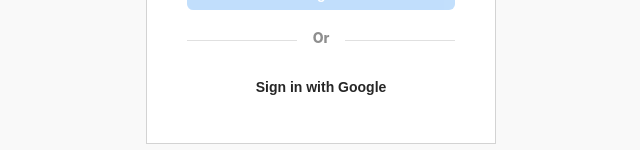
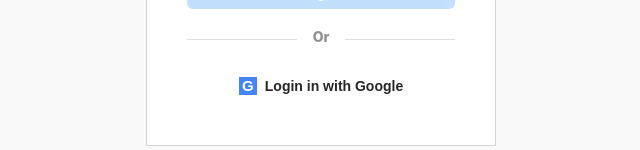
Before and after one commit to hujewelz/awesome-app, a React (Create React App) app in the folder instagram-clone/: page /login in a window 1280 px wide. Shown: the part 463-613 px from the top of the page, without its empty margins (319-959 px from the left). Built offline with nearby package versions, Linux system fonts and the light colour scheme.

Commit message:
Add google logo in login button

```diff
--- a/instagram-clone/src/screen/Login.css
+++ b/instagram-clone/src/screen/Login.css
@@ -56,3 +56,16 @@
   background-color: transparent;
   outline-style: none;
 }
+
+.login-button > span {
+  position: relative;
+  top: -2px;
+  display: inline-block;
+  vertical-align: middle;
+  font-size: 15px;
+  height: 18px;
+  width: 18px;
+  background-color: rgb(66, 133, 244);
+  color: white;
+  margin-right: 8px;
+}
--- a/instagram-clone/src/screen/Login.js
+++ b/instagram-clone/src/screen/Login.js
@@ -22,7 +22,9 @@
         </div>
         <hr className="divider" />
         <div className="login-with-google">
-          <button className="login-button">Sign in with Google</button>
+          <button className="login-button">
+            <span>G</span>Login in with Google
+          </button>
         </div>
       </div>
       <div className="have-account">
```
